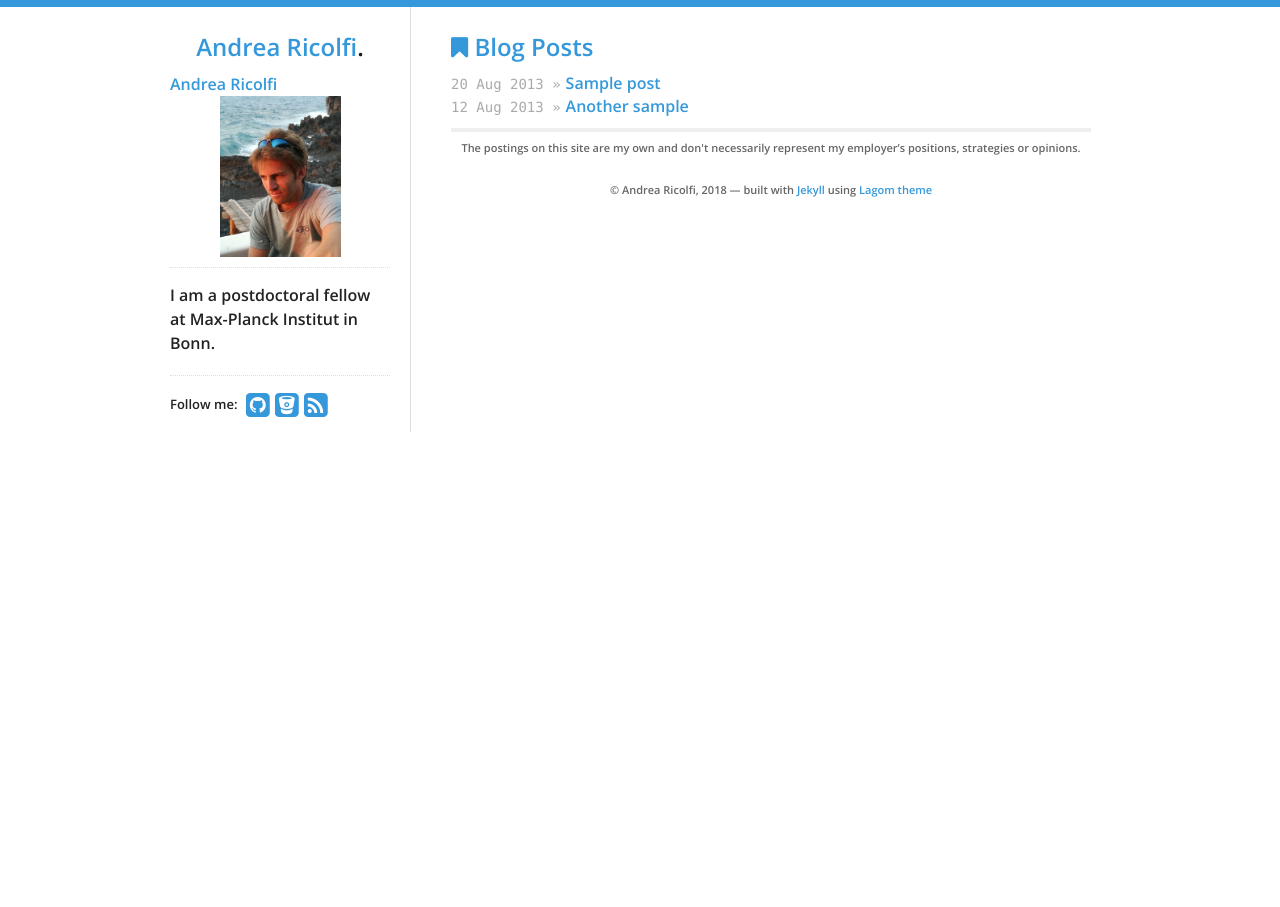
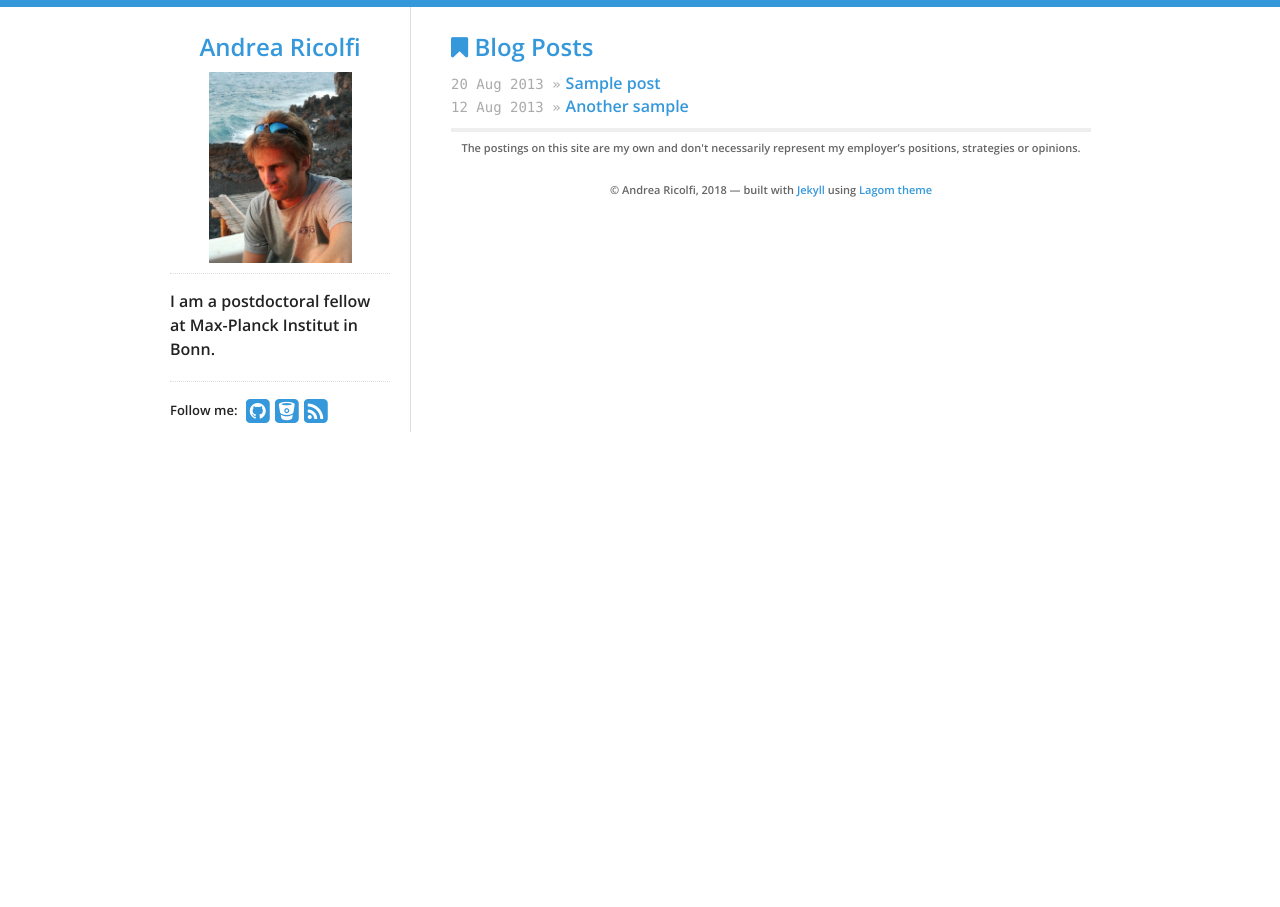
Before and after one commit to atricolfi/atricolfi.github.io, a Jekyll site: the page built from index.html, in a window 1280 px wide. Built offline with Jekyll 4.4.1, drawn with Linux system fonts in a browser that asks for light colours.

Commit message:
Update sidebar.html

```diff
--- a/_includes/sidebar.html
+++ b/_includes/sidebar.html
@@ -1,11 +1,10 @@
 <nav>
-  <h2><a href="/">{{ site.data.theme.name }}</a>.</h2>
+  <h2><a href="/">{{ site.data.theme.name }}</a></h2>
   <a href="/">
-    Andrea Ricolfi
     {% if site.data.theme.social.gravatar %}
     <img src="http://www.gravatar.com/avatar/{{ site.data.theme.social.gravatar }}?s=200" id="gravatar" alt="My photo"/>
     {% else %}
-    <img src="/IMG_2665.jpg" width="55%" id="IMG_2665.jpg" alt="Blog logo"/>
+    <img src="/IMG_2665.jpg" width="65%" id="IMG_2665.jpg" alt="Blog logo"/>
     {% endif %}
   </a>
   <div id="bio">
```
